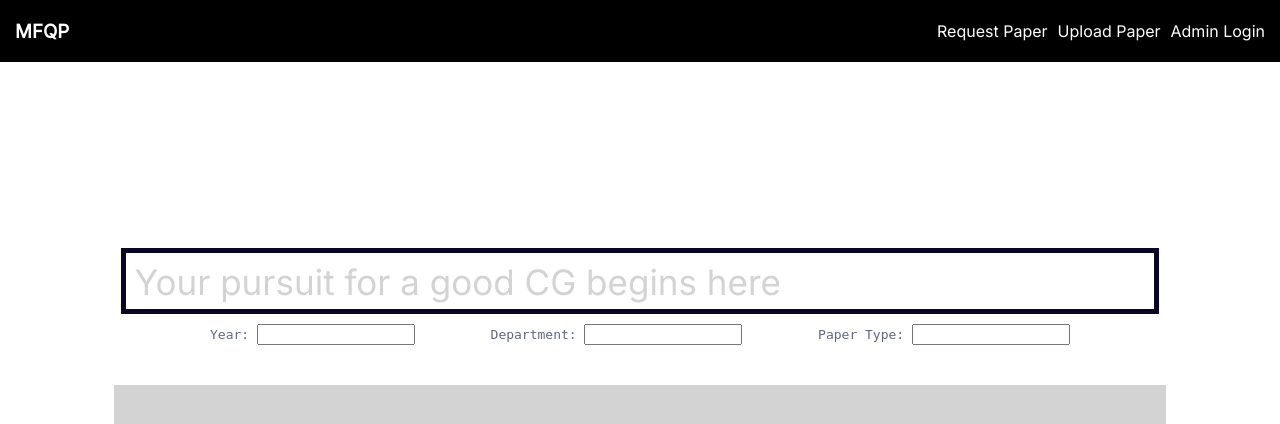
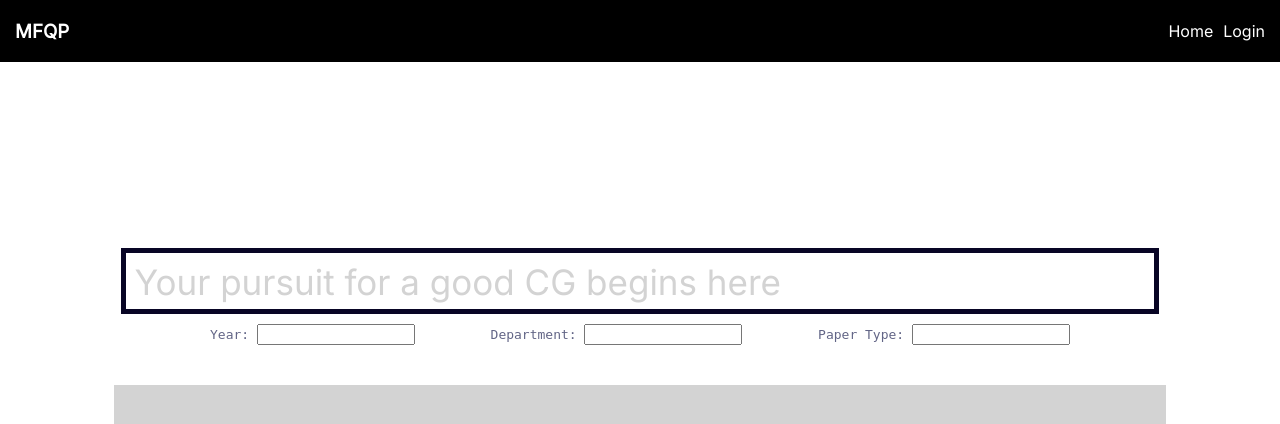
Before and after one commit to grapheo12/iqps, a Django app: page / in a window 1280 px wide. Shown: the top 424 px of the page. Run offline with Django 3.2, Linux system fonts and the light colour scheme.

Commit message:
changed the tabs for auth and non-auth user

```diff
--- a/iqps/templates/navbar.html
+++ b/iqps/templates/navbar.html
@@ -8,13 +8,14 @@
 		<div class="nav-menu-box">
 			<ul class="nav-menu">
 			{% if not user.is_authenticated %}
-				<li class="nav-item"><a href="/accounts/login/">Admin Login</a></li>
+				<li class="nav-item"><a href="/accounts/login/">Login</a></li>
 			{% else %}
 				<li class="nav-item"><a href="/accounts/logout/">Logout</a></li>
 				<li class="nav-item">Hello, {{ user.username }}</li>
-			{% endif %}
 				<li class="nav-item"><a href="/upload/">Upload Paper</a></li>
 				<li class="nav-item"><a href="/request/">Request Paper</a></li>
+			{% endif %}
+				<li class="nav-item"><a href="/">Home</a></li>
 			</ul>
 		</div>
     </div>
```
